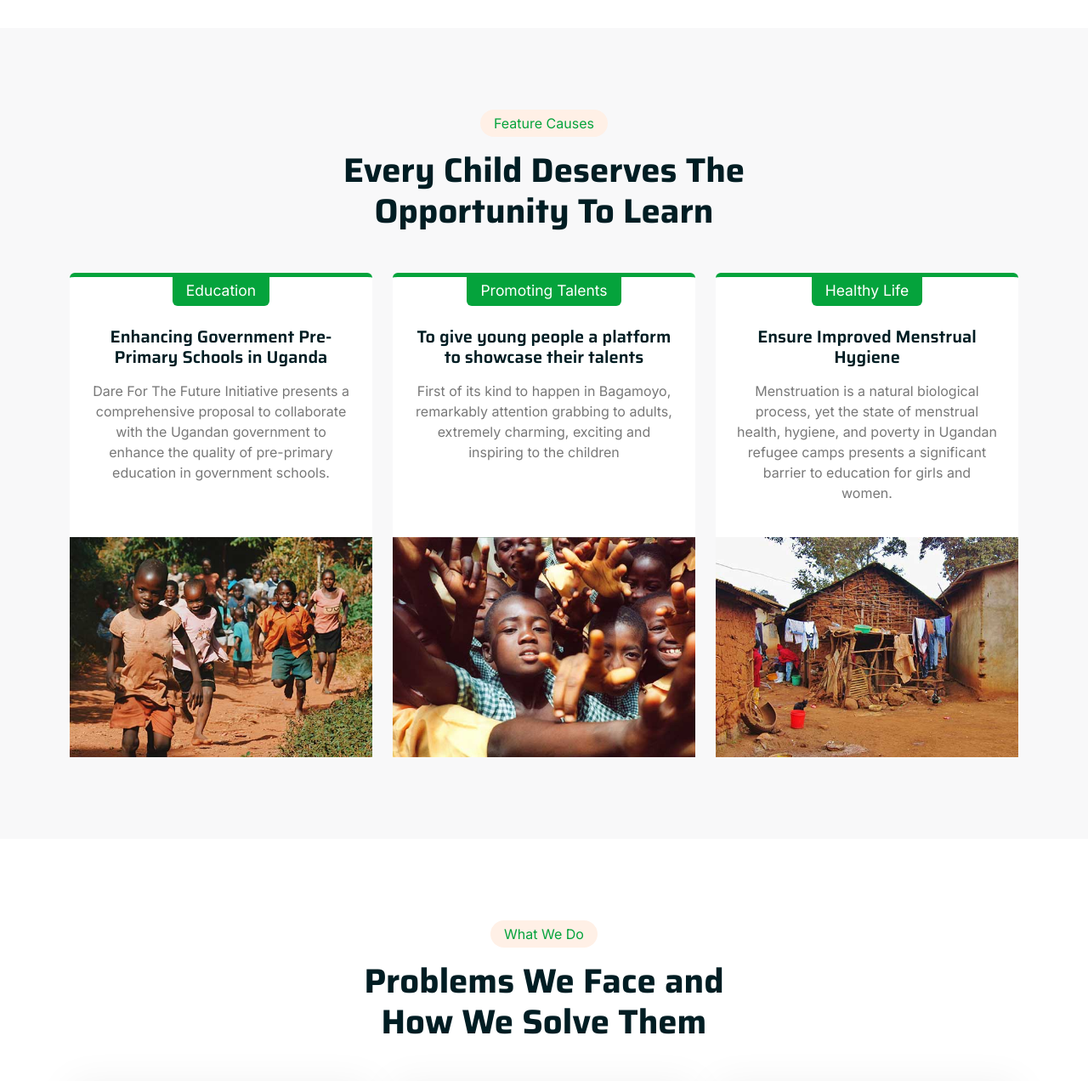
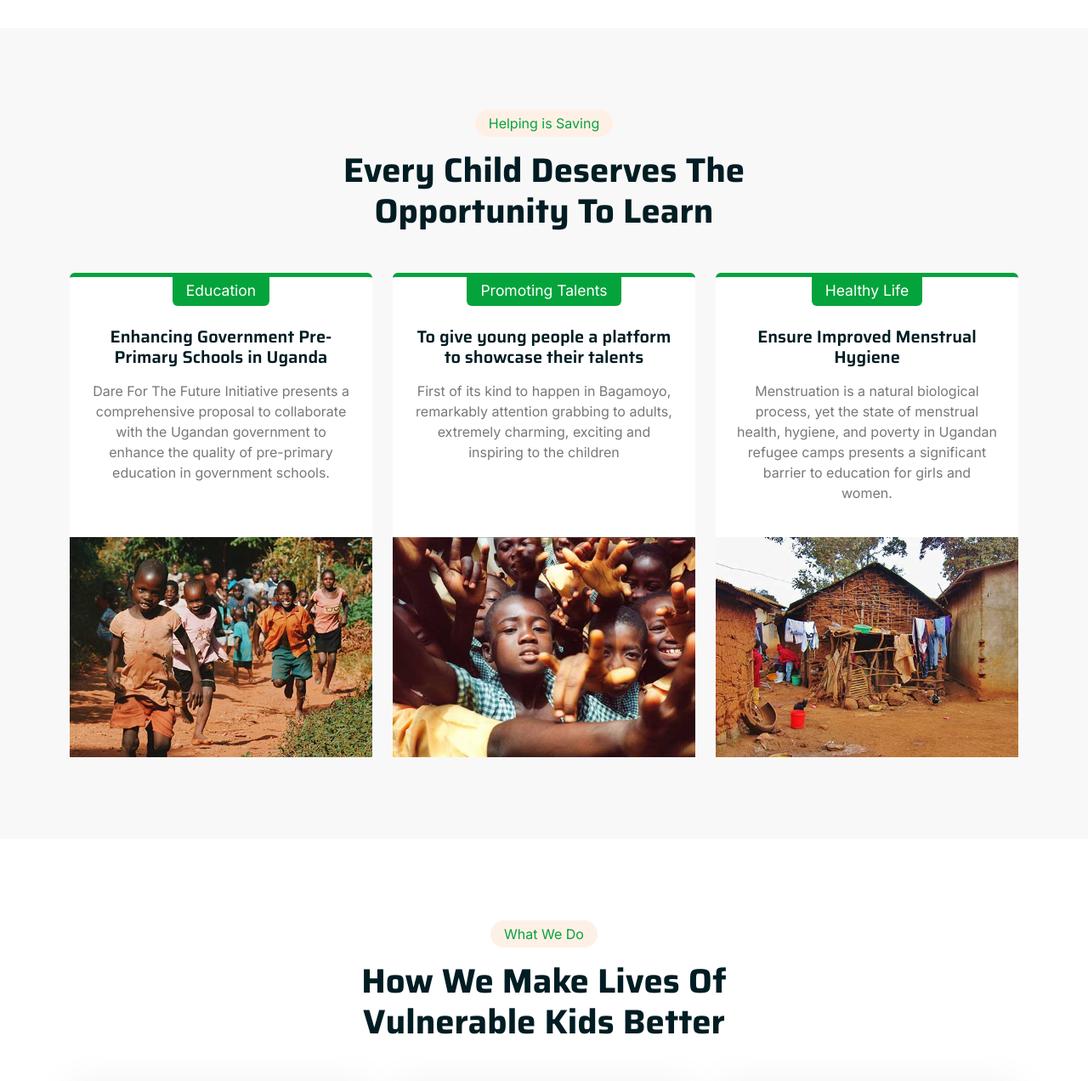
Before and after one commit to kiwanacollins/Dare4TheFutureInitiative, a website with bundled scripts: page index.html in a window 1280 px wide. Shown: the part 1700-2972 px from the top of the page at 85% size. Built offline with nearby package versions, Linux system fonts and the light colour scheme.

Commit message:
style: Update home page mission statement for better clarity

```diff
--- a/index.html
+++ b/index.html
@@ -267,7 +267,7 @@
     <div class="container-xxl bg-light my-5 py-5">
         <div class="container py-5">
             <div class="text-center mx-auto mb-5 wow fadeInUp" data-wow-delay="0.1s" style="max-width: 500px;">
-                <div class="d-inline-block rounded-pill bg-secondary text-primary py-1 px-3 mb-3">Feature Causes</div>
+                <div class="d-inline-block rounded-pill bg-secondary text-primary py-1 px-3 mb-3">Helping is Saving</div>
                 <h1 class="display-6 mb-5">Every Child Deserves The Opportunity To Learn</h1>
             </div>
             <div class="row g-4 justify-content-center">
@@ -386,7 +386,7 @@
         <div class="container">
             <div class="text-center mx-auto mb-5 wow fadeInUp" data-wow-delay="0.1s" style="max-width: 500px;">
                 <div class="d-inline-block rounded-pill bg-secondary text-primary py-1 px-3 mb-3">What We Do</div>
-                <h1 class="display-6 mb-5">Problems We Face and How We Solve Them</h1>
+                <h1 class="display-6 mb-5">How We Make Lives Of Vulnerable Kids Better</h1>
             </div>
             <div class="row g-4 justify-content-center">
                 <div class="col-lg-4 col-md-6 wow fadeInUp" data-wow-delay="0.1s">
```
